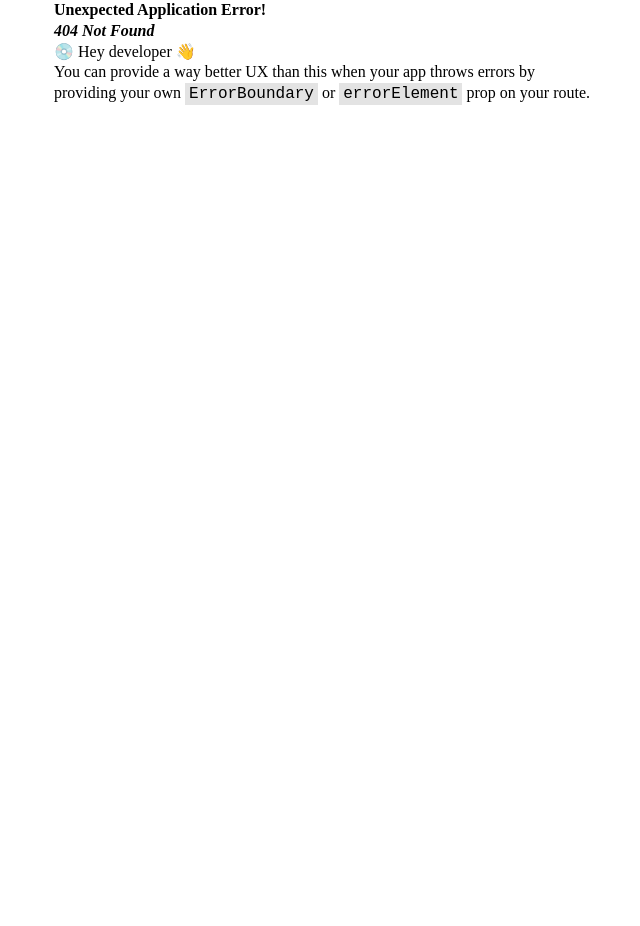
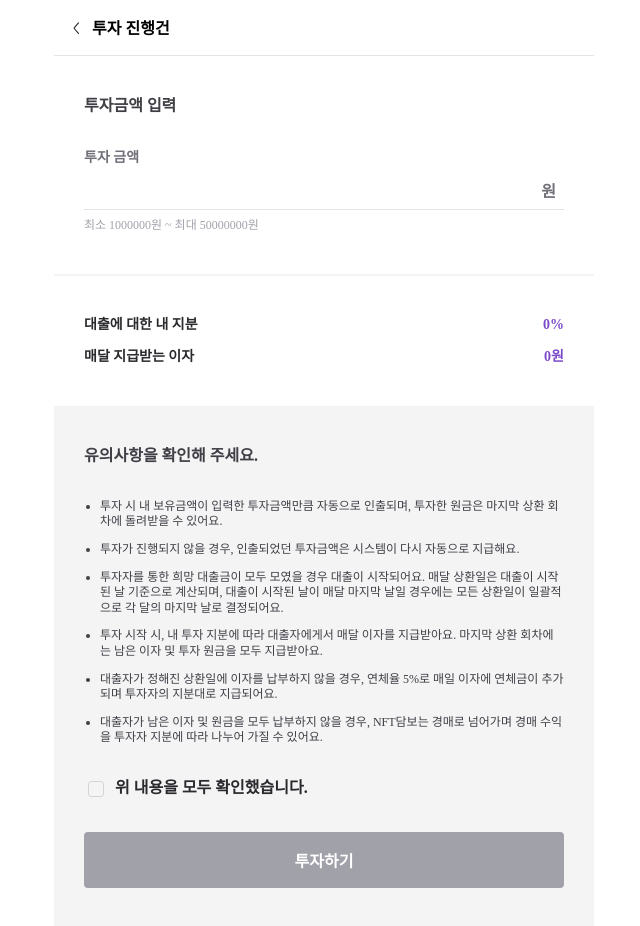
Before and after one commit to Damborghinii/Damborghinii-Client, a React (Vite) app: page /investment-input/1 in a window 1280 px wide. Before the commit this address had no page. Shown: the whole page, without its empty margins (316-956 px from the left). Before the commit the page ends 800 px from the top, so only its background shows below. Built offline with nearby package versions, Linux system fonts and the light colour scheme.

Commit message:
feature/#15: 투자금액 입력 뷰 구현

```diff
--- a/src/pages/invesetment/InvestmentInfo.tsx
+++ b/src/pages/invesetment/InvestmentInfo.tsx
@@ -78,7 +78,7 @@ export const InvestmentInfo = () => {
   };
   return (
     <>
-      <SubTopBar title={"투자 진행 건"} />
+      <SubTopBar title={"투자 진행건"} />
       <Wrapper>
         <LoanInfoCard {...DUMMY_LOAN} />
         <HorizontalDivider />
@@ -92,7 +92,9 @@ export const InvestmentInfo = () => {
 
         <Text>투자를 진행하고 매달 이자를 받아보세요!</Text>
         <Spacer height="0.625rem" />
-        <Button onClick={() => navigate("/")}>투자정보 입력하기</Button>
+        <Button onClick={() => navigate(`/investment-input/${investmentId}`)}>
+          투자정보 입력하기
+        </Button>
       </Wrapper>
     </>
   );
@@ -110,7 +112,7 @@ const Text = styled.h1`
   justify-content: center;
   align-items: center;
 
-  ${({ theme }) => theme.typography["body2-1"]}
+  ${({ theme }) => theme.typography["body1-1"]}
   color: ${({ theme }) => theme.color.neutral.B70};
 `;
 
--- /dev/null
+++ b/src/pages/invesetment/InvestmentInfoInput.tsx
@@ -0,0 +1,311 @@
+import styled from "@emotion/styled";
+
+import { SubTopBar } from "@components/common/topBar/SubTopBar";
+import { MainContent } from "./_components/Text";
+import { HorizontalDivider } from "@components/common/horizontalDivider/HorizontalDivider";
+import { useState } from "react";
+import Spacer from "@components/common/spacer/Spacer";
+
+export interface LoanCalculationRule {
+  minimumLoanAmount: number;
+  maximumLoanAmount: number;
+  shareCalculationRatio: number;
+  interestCalculationRatio: number;
+}
+interface ButtonProps {
+  disabled?: boolean;
+}
+
+const MOCK_LOAN_CALCULATION_RULE: LoanCalculationRule = {
+  minimumLoanAmount: 1000000,
+  maximumLoanAmount: 50000000,
+  shareCalculationRatio: 5,
+  interestCalculationRatio: 2.5,
+};
+
+export const InvestmentInfoInput = ({
+  minimumLoanAmount = 1000000,
+  maximumLoanAmount = 50000000,
+  shareCalculationRatio = 5,
+  interestCalculationRatio = 2.5,
+}: LoanCalculationRule) => {
+  const [investorAmount, setInvestorAmount] = useState<number>(0);
+
+  const [checked, setChecked] = useState(false);
+
+  const handleInputChange = (e: React.ChangeEvent<HTMLInputElement>) => {
+    const numericString = e.target.value.replace(/[^0-9]/g, ""); // 숫자만 허용
+    const parsed = parseInt(numericString, 10);
+    setInvestorAmount(Number.isNaN(parsed) ? 0 : parsed);
+  };
+  const sharePercent =
+    investorAmount === 0 ? 0 : investorAmount / (shareCalculationRatio * 100);
+  const monthlyProfit =
+    investorAmount === 0 ? 0 : sharePercent * interestCalculationRatio;
+
+  return (
+    <>
+      <SubTopBar title={"투자 진행건"} />
+      <Wrapper>
+        <InvestWrapper>
+          <Title>투자금액 입력</Title>
+          <InvestInputWrapper>
+            <SubText>투자 금액</SubText>
+            <InputWrapper>
+              <InvestInput
+                type="text"
+                inputMode="numeric"
+                value={
+                  investorAmount === 0 ? "" : investorAmount.toLocaleString()
+                }
+                onChange={handleInputChange}
+              />
+              <UnitText>원</UnitText>
+            </InputWrapper>
+            <InputBottomText>
+              {`최소 ${minimumLoanAmount}원 ~ 최대 ${maximumLoanAmount}원`}
+            </InputBottomText>
+          </InvestInputWrapper>
+        </InvestWrapper>
+        <HorizontalDivider />
+        <CalculateWrapper>
+          <RowContainer>
+            <MainContent isBlack={true}>대출에 대한 내 지분</MainContent>
+            <MainContent>
+              {investorAmount === 0 ? "0%" : `${sharePercent.toFixed(2)}%`}
+            </MainContent>
+          </RowContainer>
+          <RowContainer>
+            <MainContent isBlack={true}>매달 지급받는 이자</MainContent>
+            <MainContent>
+              {investorAmount === 0
+                ? "0원"
+                : `${Math.floor(monthlyProfit).toLocaleString()}원`}
+            </MainContent>
+          </RowContainer>
+        </CalculateWrapper>
+        <NoticeWrapper>
+          <Title>유의사항을 확인해 주세요.</Title>
+          <NoticeList>
+            <li>
+              투자 시 내 보유금액이 입력한 투자금액만큼 자동으로 인출되며,
+              투자한 원금은 마지막 상환 회차에 돌려받을 수 있어요.
+            </li>
+            <Spacer height="0.75rem" />
+            <li>
+              투자가 진행되지 않을 경우, 인출되었던 투자금액은 시스템이 다시
+              자동으로 지급해요.
+            </li>
+            <Spacer height="0.75rem" />
+
+            <li>
+              투자자를 통한 희망 대출금이 모두 모였을 경우 대출이 시작되어요.
+              매달 상환일은 대출이 시작된 날 기준으로 계산되며, 대출이 시작된
+              날이 매달 마지막 날일 경우에는 모든 상환일이 일괄적으로 각 달의
+              마지막 날로 결정되어요.
+            </li>
+            <Spacer height="0.75rem" />
+
+            <li>
+              투자 시작 시, 내 투자 지분에 따라 대출자에게서 매달 이자를
+              지급받아요. 마지막 상환 회차에는 남은 이자 및 투자 원금을 모두
+              지급받아요.
+            </li>
+            <Spacer height="0.75rem" />
+
+            <li>
+              대출자가 정해진 상환일에 이자를 납부하지 않을 경우, 연체율 5%로
+              매일 이자에 연체금이 추가되며 투자자의 지분대로 지급되어요.
+            </li>
+            <Spacer height="0.75rem" />
+
+            <li>
+              대출자가 남은 이자 및 원금을 모두 납부하지 않을 경우, NFT담보는
+              경매로 넘어가며 경매 수익을 투자자 지분에 따라 나누어 가질 수
+              있어요.
+            </li>
+          </NoticeList>
+          <CheckWrapper>
+            <CheckBox
+              type="checkbox"
+              id="confirmCheck"
+              checked={checked}
+              onChange={() => setChecked((prev) => !prev)}
+            />
+            <CheckLabel htmlFor="confirmCheck">
+              위 내용을 모두 확인했습니다.
+            </CheckLabel>
+          </CheckWrapper>
+          <Button disabled={!checked}>투자하기</Button>
+        </NoticeWrapper>
+      </Wrapper>
+    </>
+  );
+};
+
+const Wrapper = styled.div`
+  width: 100%;
+`;
+
+const InvestWrapper = styled.div`
+  width: 100%;
+
+  display: flex;
+  flex-direction: column;
+  gap: 2rem;
+
+  padding: 2.5rem 1.875rem;
+`;
+
+const Title = styled.h1`
+  width: 100%;
+  display: flex;
+  /* justify-content: center; */
+  align-items: center;
+
+  ${({ theme }) => theme.typography["body1-1"]}
+  color: ${({ theme }) => theme.color.neutral.B60};
+`;
+
+const InvestInputWrapper = styled.div`
+  width: 100%;
+
+  display: flex;
+  flex-direction: column;
+  gap: 0.5rem;
+`;
+
+const InputWrapper = styled.div`
+  position: relative;
+  width: 100%;
+`;
+
+const InvestInput = styled.input`
+  width: 100%;
+
+  width: 100%;
+  padding-right: 2rem; /* '원'이 들어갈 공간 확보 */
+  padding-top: 0.5rem;
+  padding-bottom: 0.5rem;
+
+  font-size: 1rem;
+  border: none;
+  border-bottom: 1px solid ${({ theme }) => theme.color.neutral.B10};
+
+  &:focus {
+    outline: none;
+    border-bottom: 1px solid ${({ theme }) => theme.color.neutral.B20};
+  }
+`;
+
+const SubText = styled.h2`
+  ${({ theme }) => theme.typography["body2-2"]};
+
+  color: ${({ theme }) => theme.color.neutral.B40};
+`;
+
+const UnitText = styled.span`
+  position: absolute;
+  right: 0.5rem;
+  top: 50%;
+  transform: translateY(-50%);
+
+  font-size: 1rem;
+  ${({ theme }) => theme.typography["body1-2"]};
+
+  color: ${({ theme }) => theme.color.neutral.B40};
+`;
+
+const InputBottomText = styled.h2`
+  ${({ theme }) => theme.typography["small1-3"]};
+
+  color: ${({ theme }) => theme.color.neutral.B30};
+`;
+
+const CalculateWrapper = styled.div`
+  width: 100%;
+
+  display: flex;
+  flex-direction: column;
+  gap: 0.875rem;
+
+  padding: 2.5rem 1.875rem;
+`;
+
+const RowContainer = styled.div`
+  width: 100%;
+  display: flex;
+  align-items: center;
+  justify-content: space-between;
+`;
+
+const NoticeWrapper = styled.div`
+  width: 100%;
+  display: flex;
+  flex-direction: column;
+  padding: 2.5rem 1.875rem;
+  gap: 2rem;
+  background-color: ${({ theme }) => theme.color.neutral.B00};
+`;
+
+const NoticeList = styled.ul`
+  list-style: disc;
+  padding-left: 1rem;
+
+  & > li {
+    color: ${({ theme }) => theme.color.neutral.B60};
+    ${({ theme }) => theme.typography["small1-3"]};
+  }
+`;
+
+const CheckWrapper = styled.div`
+  display: flex;
+  align-items: center;
+  gap: 0.5rem;
+`;
+
+const CheckBox = styled.input`
+  width: 1rem;
+  height: 1rem;
+  border: 1px solid ${({ theme }) => theme.color.neutral.B20};
+  border-radius: 0.2rem;
+  appearance: none;
+  cursor: pointer;
+
+  &:checked {
+    background-color: ${({ theme }) => theme.color.primary.P50};
+    border-color: ${({ theme }) => theme.color.primary.P50};
+  }
+
+  &:checked::after {
+    content: "✔";
+    display: block;
+    text-align: center;
+    font-size: 0.75rem;
+    color: white;
+  }
+`;
+
+const CheckLabel = styled.label`
+  ${({ theme }) => theme.typography["body1-2"]};
+  color: ${({ theme }) => theme.color.neutral.B70};
+  cursor: pointer;
+`;
+
+const Button = styled.button<ButtonProps>`
+  width: 100%;
+  display: flex;
+  justify-content: center;
+  align-items: center;
+  padding: 1rem;
+
+  background-color: ${({ theme, disabled }) =>
+    disabled ? theme.color.neutral.B30 : theme.color.neutral.B50};
+  border-radius: 0.25rem;
+
+  ${({ theme }) => theme.typography["body1-2"]}
+  color: ${({ theme }) => theme.color.neutral.white};
+
+  cursor: ${({ disabled }) => (disabled ? "not-allowed" : "pointer")};
+  transition: background-color 0.2s ease-in-out;
+`;
--- a/src/routes/router.tsx
+++ b/src/routes/router.tsx
@@ -17,6 +17,7 @@ import ImageCropPage from "../pages/registerNft/ImageCropPage";
 import RegisterLoadingPage from "../pages/registerNft/RegisterLoadingPage";
 import RegisterNftConfirmPage from "../pages/registerNft/RegisterNftConfirmPage";
 import { InvestmentInfo } from "@pages/invesetment/InvestmentInfo";
+import { InvestmentInfoInput } from "@pages/invesetment/InvestmentInfoInput";
 
 const router = createBrowserRouter([
   {
@@ -46,5 +47,9 @@ const router = createBrowserRouter([
     path: "/investment/:investmentId",
     element: <InvestmentInfo />,
   },
+  {
+    path: "/investment-input/:investmentId",
+    element: <InvestmentInfoInput />,
+  },
 ]);
 export default router;
```
